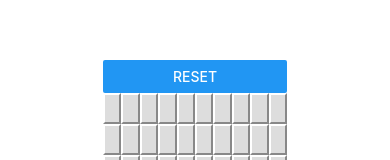
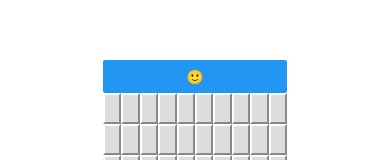
Before and after one commit to funkjunky/minesweeper, a React Native app: screen / in a window 390 px wide. Shown: the part 191-351 px from the top of the page. Built offline with nearby package versions, Linux system fonts and the light colour scheme.

Commit message:
added emojis to button

```diff
--- a/Minesweeper/Square.jsx
+++ b/Minesweeper/Square.jsx
@@ -1,6 +1,6 @@
 import { Pressable, Text } from 'react-native';
 
-const Square = ({ square: { hasMine, minesAround, cleared, flagged }, clearSquare, flagSquare }) => {
+const Square = ({ square: { hasMine, minesAround, cleared, flagged }, clearSquare, flagSquare, onPressIn, onPressOut }) => {
   const title = hasMine ? 'x' : minesAround;
   let style = {
     flexDirection: 'row',
@@ -18,7 +18,7 @@ const Square = ({ square: { hasMine, minesAround, cleared, flagged }, clearSquar
     };
   }
   return (
-    <Pressable onPress={clearSquare} onLongPress={flagSquare} style={style}>
+    <Pressable onPress={clearSquare} onLongPress={flagSquare} style={style} onPressIn={onPressIn} onPressOut={onPressOut}>
       <Text style={{fontFamily: 'monospace', fontSize: 24}}>{cleared ? title : (flagged ? '⚑' : ' ')}</Text>
     </Pressable>
   );
--- a/Minesweeper/index.jsx
+++ b/Minesweeper/index.jsx
@@ -9,6 +9,7 @@ import Square from './Square';
 const Minesweeper = ({ squares, resetSquares, clearSquare, flagSquare }) => {
   useEffect(() => void resetSquares(), []);
   const [gameover, setGameover] = useState(false);
+  const [pressedIn, setPressedIn] = useState(false);
 
   const pressSquare = ([x, y]) => {
     clearSquare([x, y])
@@ -20,10 +21,15 @@ const Minesweeper = ({ squares, resetSquares, clearSquare, flagSquare }) => {
     setGameover(false);
   };
 
+  let title = '🙂';
+
+  if (pressedIn) title = '😯';
+  if (gameover) title = '😵';
+
   return (
     <View>
       {gameover && <Text>Game Over</Text>}
-      <Button title='Reset' onPress={() => newGame()} />
+      <Button title={title} onPress={() => newGame()} />
       {squares.map((row, r) => (
         <View key={r} style={{flexDirection: 'row'}}>
           {row.map((square, c) => (
@@ -32,6 +38,8 @@ const Minesweeper = ({ squares, resetSquares, clearSquare, flagSquare }) => {
               clearSquare={() => !gameover && !squares[r][c].flagged && pressSquare([r, c])}
               key={c}
               flagSquare={() => !gameover && flagSquare([r, c])}
+              onPressIn={() => setPressedIn(true)}
+              onPressOut={() => setPressedIn(false)}
             />
           ))}
         </View>
```
